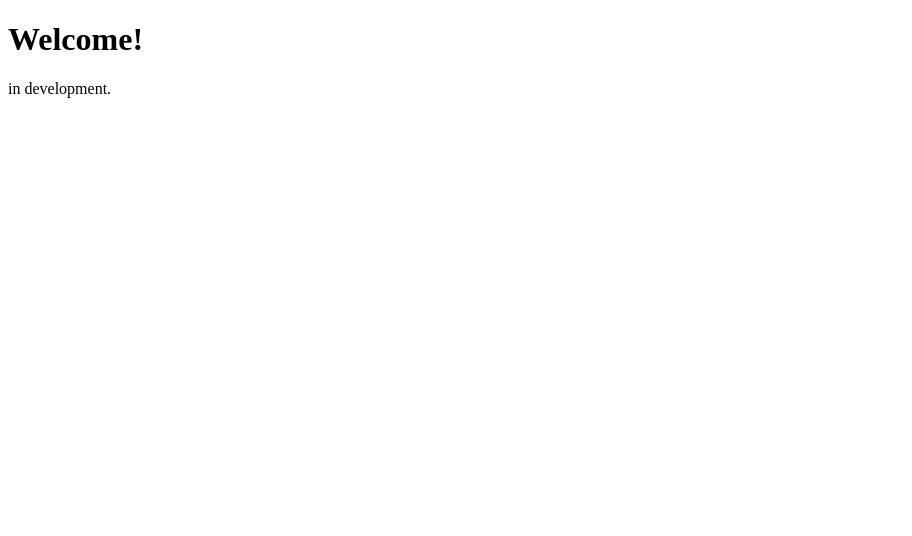
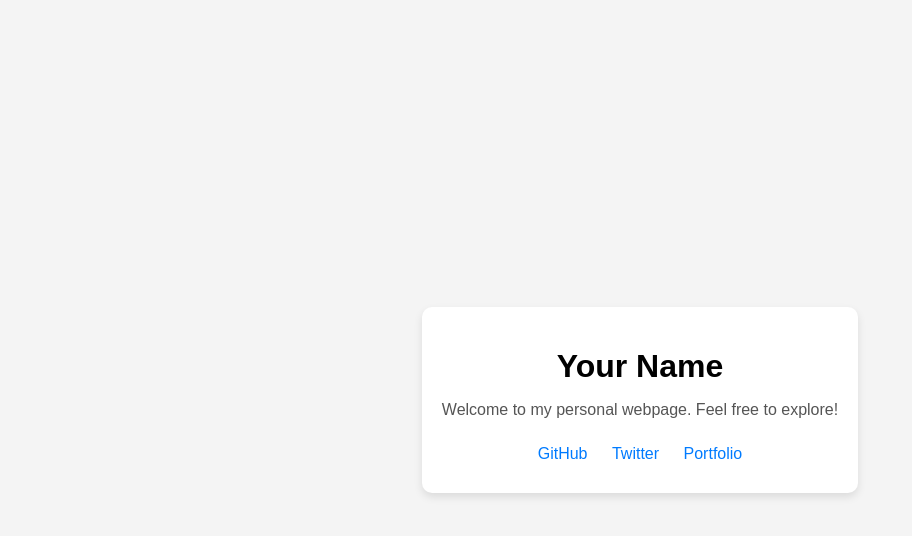
Before and after one commit to KacplayerX/kacplayerx.github.io, a plain HTML site: page index.html in a window 1280 px wide. Shown: the whole page, without its empty margins (0-912 px from the left). Drawn offline with Linux system fonts and the light colour scheme.

Commit message:
Update index.html

```diff
--- a/index.html
+++ b/index.html
@@ -1,12 +1,51 @@
 <!DOCTYPE html>
 <html lang="en">
 <head>
-  <meta charset="UTF-8">
-  <meta name="viewport" content="width=device-width, initial-scale=1.0">
-  <title>My GitHub Page</title>
+    <meta charset="UTF-8">
+    <meta name="viewport" content="width=device-width, initial-scale=1.0">
+    <title>My Personal Page</title>
+    <style>
+        body {
+            font-family: Arial, sans-serif;
+            margin: 0;
+            padding: 0;
+            display: flex;
+            justify-content: center;
+            align-items: center;
+            height: 100vh;
+            background-color: #f4f4f4;
+            text-align: center;
+        }
+        .container {
+            max-width: 600px;
+            background: white;
+            padding: 20px;
+            border-radius: 10px;
+            box-shadow: 0 4px 8px rgba(0, 0, 0, 0.1);
+        }
+        h1 {
+            margin-bottom: 10px;
+        }
+        p {
+            color: #555;
+        }
+        .links a {
+            display: inline-block;
+            margin: 10px;
+            text-decoration: none;
+            color: #007bff;
+        }
+    </style>
 </head>
 <body>
-  <h1>Welcome!</h1>
-  <p>in development.</p>
+    <div class="container">
+        <h1>Your Name</h1>
+        <p>Welcome to my personal webpage. Feel free to explore!</p>
+        <div class="links">
+            <a href="#">GitHub</a>
+            <a href="#">Twitter</a>
+            <a href="#">Portfolio</a>
+        </div>
+    </div>
 </body>
 </html>
```
